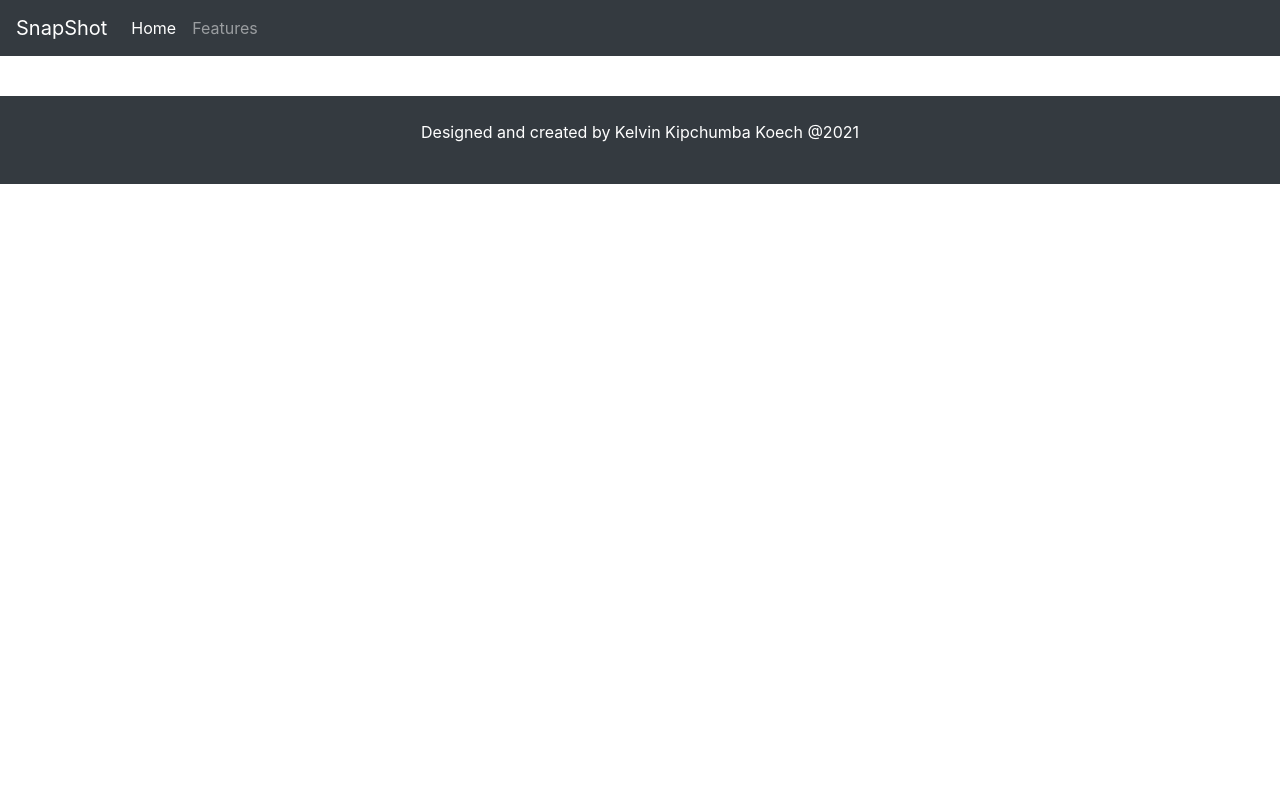
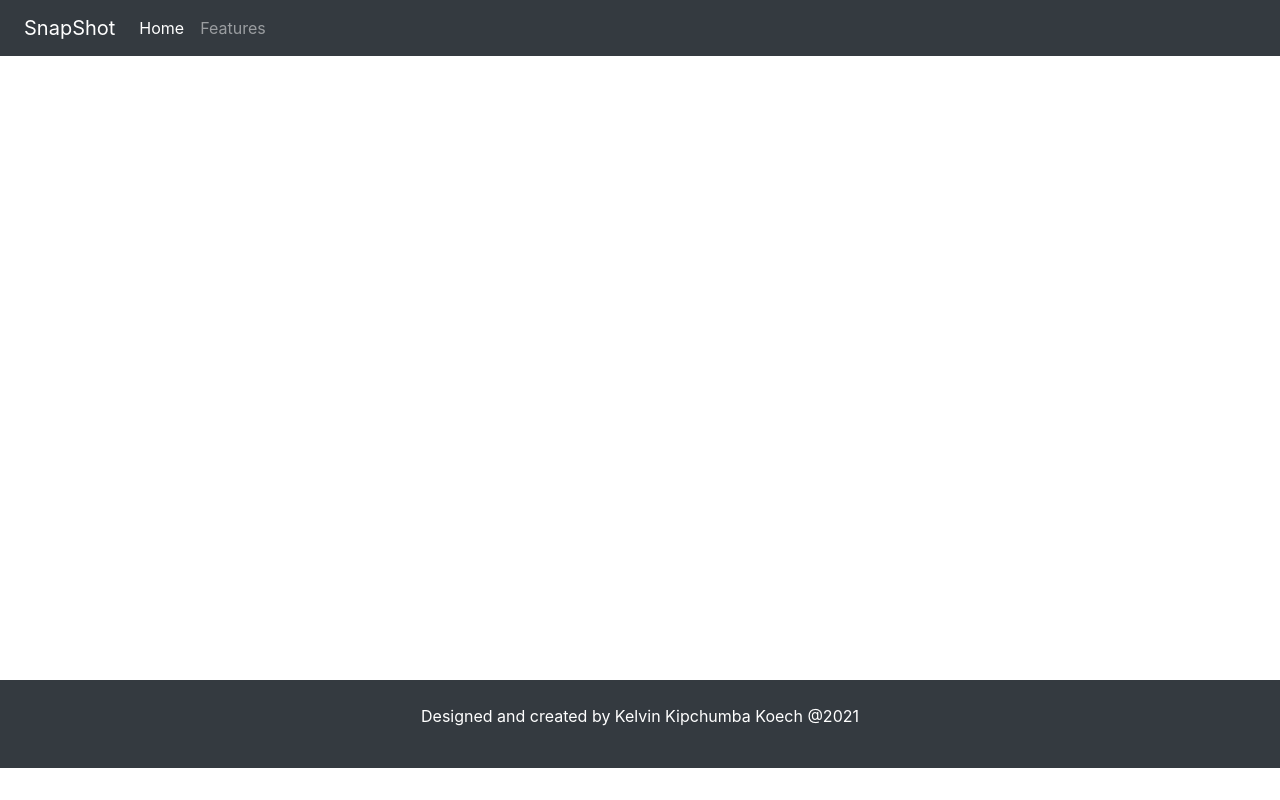
Before and after one commit to k-koech/gallery_django, a Django app: template album/gallery/templates/search.html in a window 1280 px wide. Run offline with Django 3.2, Linux system fonts and the light colour scheme; the template is opened without the code that fills it, so the values that code supplies are empty.

Commit message:
added css to header

```diff
--- a/album/gallery/static/css/base.css
+++ b/album/gallery/static/css/base.css
@@ -14,7 +14,10 @@
     width: 100%;
     height: auto;
 }
-
+.landing-search
+{
+  height: 80vh;
+}
   /* Bottom left text */
   .bottom-left {
     position: absolute;
--- a/album/gallery/templates/base/navbar.html
+++ b/album/gallery/templates/base/navbar.html
@@ -1,6 +1,6 @@
  <nav class="navbar navbar-expand-sm fixed-top navbar-light">
   <div class="container">
-      <a class="navbar-brand font-weight-bold h1" href="/">SnapShot</a>
+      <a class="navbar-brand font-weight-bold text-white" href="/">SnapShot</a>
       <button class="navbar-toggler" type="button" data-toggle="collapse" data-target="#navbar1">
           <span class="navbar-toggler-icon"></span>
       </button>
--- a/album/gallery/templates/search.html
+++ b/album/gallery/templates/search.html
@@ -5,12 +5,12 @@
 
 {% block content %}
 <div class="landing-search">
-    <nav class="navbar navbar-expand-lg navbar-dark bg-dark">
-        <a class="navbar-brand" href="#">SnapShot</a>
+    <nav class="navbar navbar-expand-lg navbar-dark bg-dark px-4">
+        <a class="navbar-brand" href="/">SnapShot</a>
         <button class="navbar-toggler" type="button" data-toggle="collapse" data-target="#navbarNav" aria-controls="navbarNav" aria-expanded="false" aria-label="Toggle navigation">
           <span class="navbar-toggler-icon"></span>
         </button>
-        <div class="collapse navbar-collapse" id="navbarNav">
+        <div class="collapse navbar-collapse mr-auto" id="navbarNav">
           <ul class="navbar-nav">
             <li class="nav-item active">
               <a class="nav-link" href="/">Home <span class="sr-only">(current)</span></a>
```
